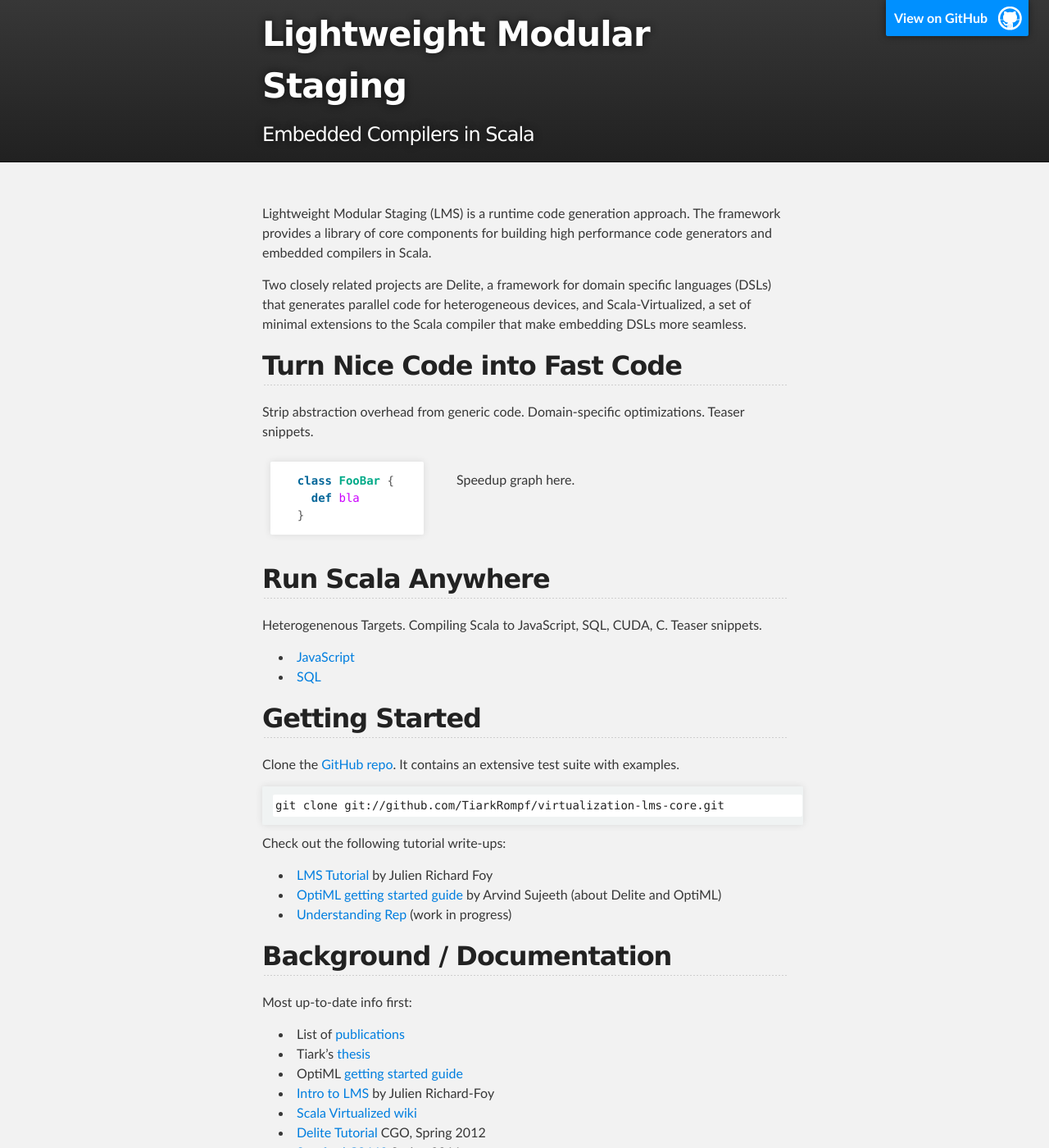
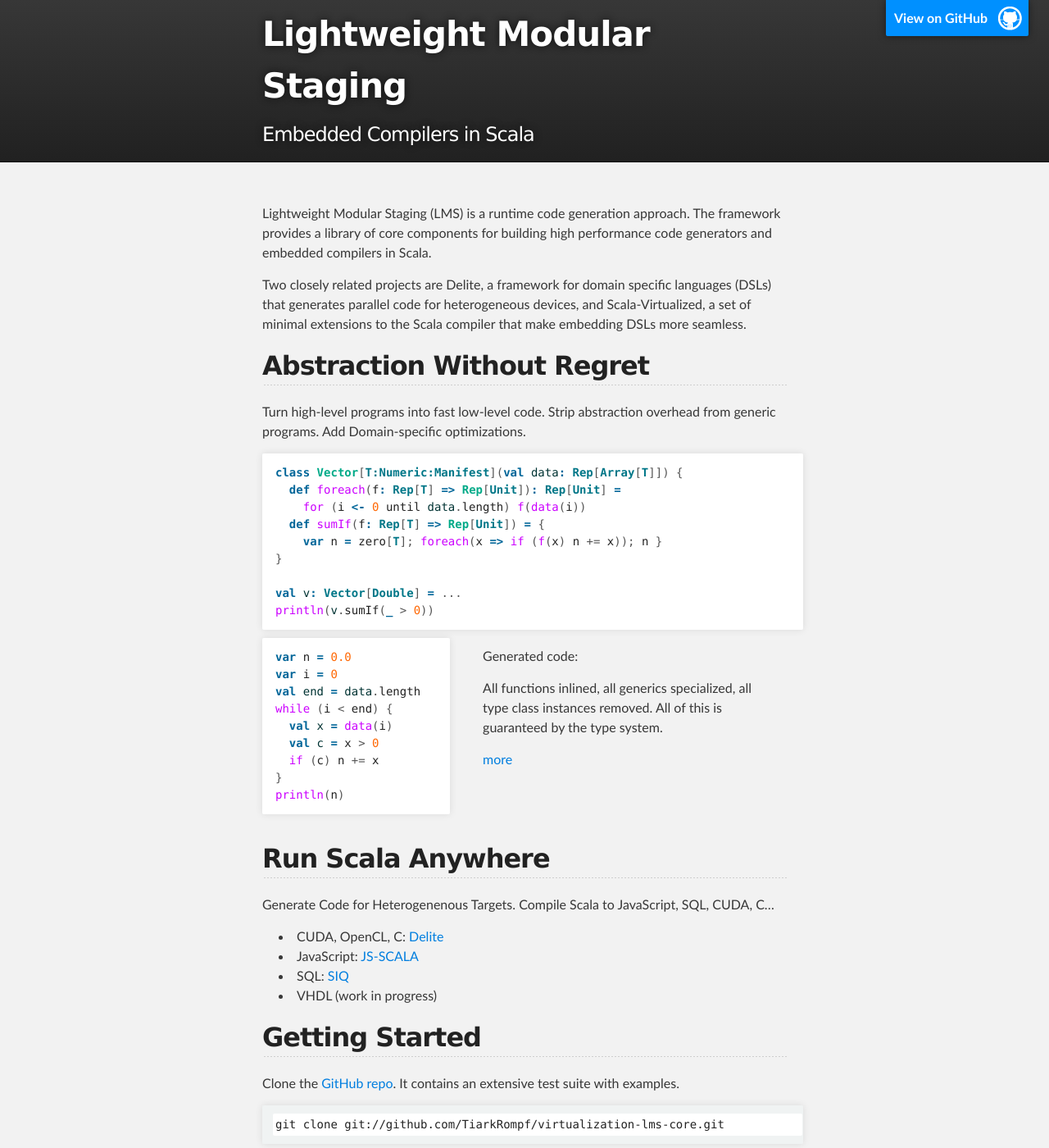
Before and after one commit to scala-lms/scala-lms.github.com, a Jekyll site: the page built from index.md, in a window 1280 px wide and 1400 px high. Shown: the whole window at 82% size. Built offline with Jekyll 4.4.1, drawn with Linux system fonts in a browser that asks for light colours; some of the changed text lies outside the part shown.

Commit message:
front page reorg

```diff
--- a/index.md
+++ b/index.md
@@ -14,31 +14,55 @@
 that make embedding DSLs more seamless.
 
 
-## Turn Nice Code into Fast Code
+## Abstraction Without Regret
 
-Strip abstraction overhead from generic code.
-Domain-specific optimizations.
-Teaser snippets.
+Turn high-level programs into fast low-level code. Strip abstraction overhead from generic programs. Add Domain-specific optimizations.
+
+{% highlight scala %}
+class Vector[T:Numeric:Manifest](val data: Rep[Array[T]]) {
+  def foreach(f: Rep[T] => Rep[Unit]): Rep[Unit] =
+    for (i <- 0 until data.length) f(data(i))
+  def sumIf(f: Rep[T] => Rep[Unit]) = {
+    var n = zero[T]; foreach(x => if (f(x) n += x)); n }
+}
+
+val v: Vector[Double] = ...
+println(v.sumIf(_ > 0))
+{% endhighlight %}
 
 <!-- TODO: use grid-based css style file -->
-<table style="border: 0px;"><tr><td markdown="1" style="border: 0px;">
+<table style="border: 0px;"><tr><td markdown="1" style="border: 0px; padding-left: 0px">
 {% highlight scala %}
-  class FooBar {
-    def bla
-  }
+var n = 0.0
+var i = 0
+val end = data.length
+while (i < end) {
+  val x = data(i)
+  val c = x > 0
+  if (c) n += x
+}
+println(n)
 {% endhighlight %}
 </td><td markdown="1" style="border:0px;padding-left:50px;">
-Speedup graph here.
+
+Generated code:
+
+All functions inlined, all generics specialized, all type class instances removed.
+All of this is guaranteed by the type system.
+
+[more](publications.html)
+
 </td></tr></table>
 
 
 ## Run Scala Anywhere
 
-Heterogenenous Targets. Compiling Scala to JavaScript, SQL, CUDA, C.
-Teaser snippets.
+Generate Code for Heterogenenous Targets. Compile Scala to JavaScript, SQL, CUDA, C...
 
-* [JavaScript](https://github.com/js-scala/js-scala)
-* [SQL](http://code.google.com/p/scala-integrated-query/)
+* CUDA, OpenCL, C: [Delite](http://stanford-ppl.github.com/Delite/)
+* JavaScript: [JS-SCALA](https://github.com/js-scala/js-scala)
+* SQL: [SIQ](http://code.google.com/p/scala-integrated-query/)
+* VHDL (work in progress)
 
 
 ## Getting Started
@@ -47,25 +71,52 @@
 
     git clone git://github.com/TiarkRompf/virtualization-lms-core.git
 
-Check out the following tutorial write-ups:
+Be sure to check out the docs below!
+
+## Background / Documentation
+
+Overview presentations:
+
+* [Intro to LMS](https://docs.google.com/presentation/pub?id=1-wMnoDrIBTF1qDbhXtHVxOmCE4oP2SzaDk8o-2Ef3Bo&start=false&loop=false&delayms=3000) by Julien Richard-Foy
+* [Building Blocks for Performance-Related DSLs](http://ppl.stanford.edu/papers/dsl11-rompf-slides.pdf) by Tiark Rompf
+
+Talks/videos from ScalaDays, Spring 2012:
+
+* [Scala-Virtualized, LMS and Delite](http://skillsmatter.com/podcast/scala/high-level-high-performance-programming-with-scala-virtualized-lms-and-delite) by Tiark Rompf
+* [High-Performance DSLs with Delite](http://skillsmatter.com/podcast/scala/high-performance-dsl-delite) by Arvind Sujeeth
+* [JavaScript as an Embedded DSL](http://skillsmatter.com/podcast/agile-testing/javascript-embedded-dsl-scala) by Nada Amin
+
+
+Tutorial write-ups:
 
 * [LMS Tutorial](https://github.com/julienrf/lms-tutorial/wiki) by Julien Richard Foy
 * [OptiML getting started guide](http://stanford-ppl.github.com/Delite/optiml/getting_started.html) by Arvind Sujeeth (about Delite and OptiML)
 * [Understanding Rep](tutorial1.html) (work in progress)
 
+Comprehensive, but many many pages:
 
-## Background / Documentation
+* Tiark's [thesis](http://lampwww.epfl.ch/~rompf/thesis_120716.pdf)
 
-Most up-to-date info first:
-* List of [publications](publications.html)
-* Tiark's [thesis](http://lampwww.epfl.ch/~rompf/thesis_120716.pdf)
-* OptiML [getting started guide](http://stanford-ppl.github.com/Delite/optiml/getting_started.html)
-* [Intro to LMS](https://docs.google.com/presentation/pub?id=1-wMnoDrIBTF1qDbhXtHVxOmCE4oP2SzaDk8o-2Ef3Bo&start=false&loop=false&delayms=3000) by Julien Richard-Foy
-* [Scala Virtualized wiki](https://github.com/tiarkrompf/scala-virtualized/wiki)
-* [Delite Tutorial](http://cgo2012.hyperdsls.org) CGO, Spring 2012
+Training courses, full-day tutorials:
+
+* [Delite Tutorial](http://cgo2012.hyperdsls.org) at CGO, Spring 2012
 * [Stanford CS442](http://www.stanford.edu/class/cs442/) Spring 2011
+
+
+Conference and Journal publications:
+
+* [POPL'13](http://ppl.stanford.edu/papers/popl13_rompf.pdf),
+  [CACM 2012](): LMS and extensible compilers
+* [PACT'11](), [IEEE Micro 2011](): Delite
+* [ECOOP'12](): JavaScript
+* [PEPM'12](): Scala-Virtualized
+* [more](publications.html)
 
 
 Related projects:
 * [Delite](http://stanford-ppl.github.com/Delite/)
 * [OptiML](http://stanford-ppl.github.com/Delite/optiml/index.html)
+* [Scala Virtualized](https://github.com/tiarkrompf/scala-virtualized/wiki)
+* [JS-Scala](https://github.com/js-scala/js-scala)
+
+<!-- http://www.infoq.com/interviews/amin-scala -->
```
